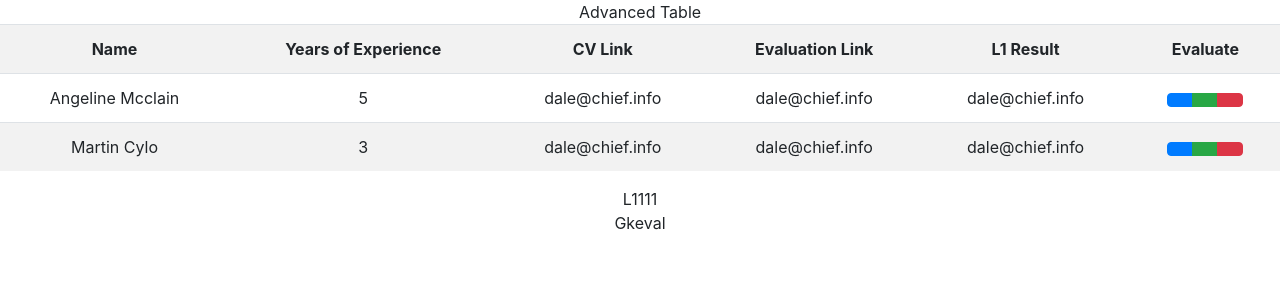
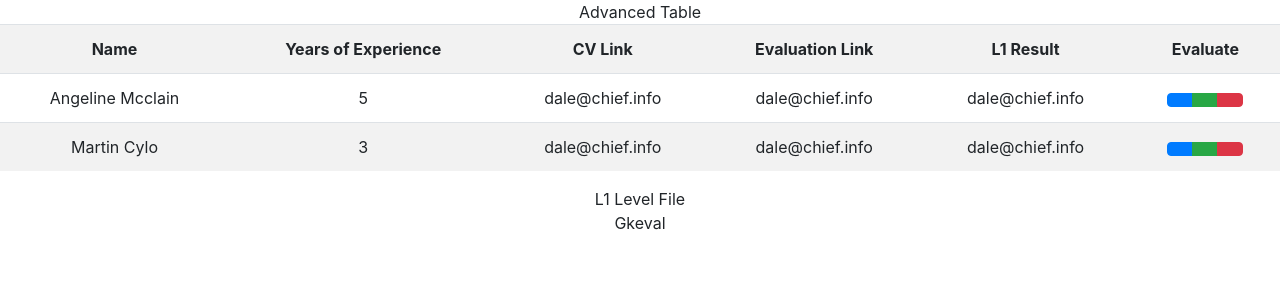
Before and after one commit to gaurimadkar/Module3, a React (Create React App) app: page / in a window 1280 px wide. Shown: the top 300 px of the page. Built offline with nearby package versions, Linux system fonts and the light colour scheme.

Commit message:
updated l1level file

```diff
--- a/src/components/L1eval.js
+++ b/src/components/L1eval.js
@@ -13,7 +13,7 @@ class L1eval extends Component {
     return (
       <form>
         <div className="header">
-        L1111
+        L1 Level File
         </div>
       </form>
 
```
